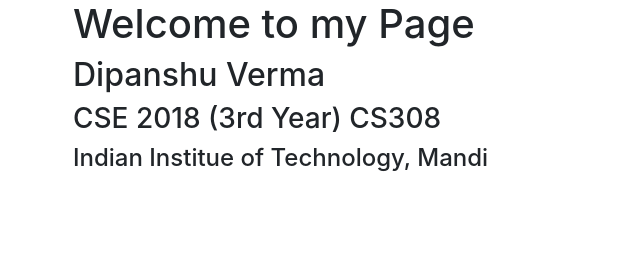
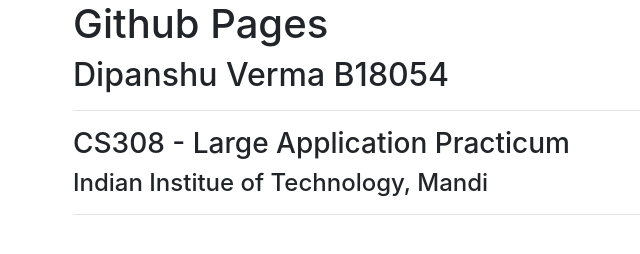
Before and after one commit to dipanshu231099/CS308, a plain HTML site: page docs/index.html in a window 1280 px wide. Shown: the whole page, without its empty margins (12-652 px from the left). Drawn offline with nearby package versions, Linux system fonts and the light colour scheme.

Commit message:
initial real commit

```diff
--- a/docs/index.html
+++ b/docs/index.html
@@ -10,10 +10,12 @@
     <div class="container">
         <div class="row">
             <div class="col-sm-12">
-                <h1>Welcome to my Page</h1>
-                <h2>Dipanshu Verma</h2>
-                <h3>CSE 2018 (3rd Year) CS308</h3>
+                <h1>Github Pages</h1>
+                <h2>Dipanshu Verma B18054</h2>
+                <hr>
+                <h3>CS308 - Large Application Practicum</h3>
                 <h4>Indian Institue of Technology, Mandi</h4>
+                <hr>
             </div>
         </div>
     </div>
```
